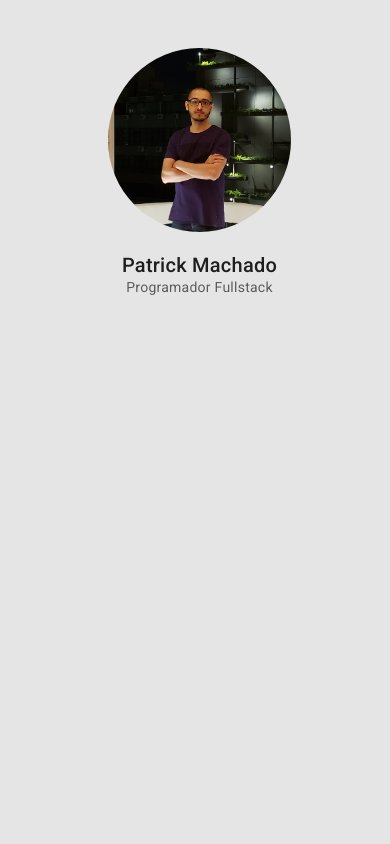
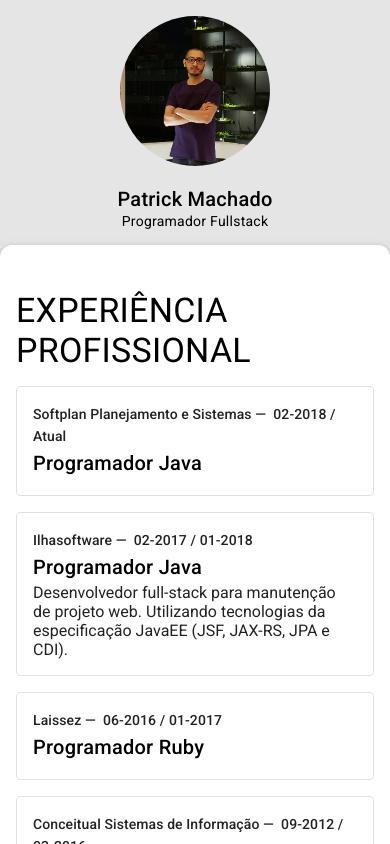
Before and after one commit to p1Machado/cv, a website: page index.html in a window 390 px wide. Drawn offline with Linux system fonts and the light colour scheme.

Commit message:
Mobile first

```diff
--- a/index.html
+++ b/index.html
@@ -6,20 +6,30 @@
     <meta name="viewport" content="width=device-width, initial-scale=1" />
     <link rel="shortcut icon" href="favicon.ico" />
     <!-- import Material Icons from Google Fonts -->
-    <link rel="stylesheet" href="https://fonts.googleapis.com/icon?family=Material+Icons" />
-    <link href="https://fonts.googleapis.com/css?family=Roboto+Mono|Roboto:900i" rel="stylesheet" />
-    <link href="https://fonts.googleapis.com/css?family=Roboto:300,400,500" rel="stylesheet" />
+    <link
+      rel="stylesheet"
+      href="https://fonts.googleapis.com/icon?family=Material+Icons"
+    />
+    <link
+      href="https://fonts.googleapis.com/css?family=Roboto+Mono|Roboto:900i"
+      rel="stylesheet"
+    />
+    <link
+      href="https://fonts.googleapis.com/css?family=Roboto:300,400,500"
+      rel="stylesheet"
+    />
     <!-- import the Material stylesheet -->
     <link rel="stylesheet" href="bundle.css" />
   </head>
   <body class="mdc-typography">
-    <aside class="my-drawer mdc-drawer">
-      <div class="my-drawer__header mdc-drawer__header">
+    <!-- <aside class="my-drawer mdc-drawer"> -->
+    <aside class="my-drawer">
+      <div>
         <img class="my-avatar" src="me.jpeg" />
         <h3 class="mdc-drawer__title">Patrick Machado</h3>
         <h6 class="mdc-drawer__subtitle">Programador Fullstack</h6>
       </div>
-      <div class="mdc-drawer__content">
+      <div>
         <!-- <p
           class="mdc-typography--body1"
           style="margin-inline-start: auto; margin-inline-end: auto; text-align: justify; max-width: 20em;"
@@ -36,27 +46,37 @@
         </p> -->
       </div>
     </aside>
-    <div class="resume-body mdc-drawer-app-content">
+    <div class="my-content mdc-drawer-app-content">
+      <div class="my-content__wrapper">
         <template id="experienceSectionTemplate">
           <div class="experience-item mdc-card mdc-card--outlined">
             <div class="mdc-card__primary-action" tabindex="0">
               <div style="padding: 1em;">
-              <h3 class="topic-secondary mdc-typography mdc-typography--subtitle2">
-                <span id="companyName"></span> &#8212;&nbsp; <span id="experiencePeriod"></span>
+                <h3
+                  class="topic-secondary mdc-typography mdc-typography--subtitle2"
+                >
+                  <span id="companyName"></span> &#8212;&nbsp;
+                  <span id="experiencePeriod"></span>
                 </h3>
-              <h2 id="experienceTitle" class="topic-primary mdc-typography mdc-typography--headline6"></h2>
+                <h2
+                  id="experienceTitle"
+                  class="topic-primary mdc-typography mdc-typography--headline6"
+                ></h2>
                 <p id="experienceDetail" class="topic-detail"></p>
               </div>
             </div>
           </div>
         </template>
         <section id="professionalExperiencesSection" class="mdc-layout-grid">
-        <span class="topic-title mdc-typography--headline4">EXPERIÊNCIA PROFISSIONAL</span>
+          <span class="topic-title mdc-typography--headline4"
+            >EXPERIÊNCIA PROFISSIONAL</span
+          >
         </section>
         <section id="educationExperiencesSection" class="mdc-layout-grid">
           <span class="topic-title mdc-typography--headline4">EDUCAÇÃO</span>
         </section>
       </div>
+    </div>
     <script src="bundle.js" async></script>
   </body>
 </html>
--- a/my-layout.scss
+++ b/my-layout.scss
@@ -1,7 +1,7 @@
+@import "@material/card/mdc-card";
+@import "@material/elevation/mdc-elevation";
 @import "@material/layout-grid/mdc-layout-grid";
 @import "@material/typography/mdc-typography";
-@import "@material/elevation/mdc-elevation";
-@import "@material/card/mdc-card";
 
 html,
 body {
@@ -9,38 +9,57 @@ body {
 }
 
 body {
+  margin: 0;
+  background: $my-theme-drawer-background;
+
   display: flex;
-  margin: 0;
+  flex-direction: column;
+
+  @media (min-width: mdc-layout-grid-breakpoint-min(desktop)) {
+    flex-direction: row;
+  }
 }
 
 .my-drawer {
-  width: 400px;
-  height: auto;
-  z-index: 0;
-  background: $my-theme-drawer-background;
+  position: relative;
+  text-align: center;
+  margin: auto {
+    top: 1em;
+    bottom: 1em;
+  }
 
-  .my-drawer__header {
-    margin-top: 3em;
-    text-align: center;
+  .my-avatar {
+    max-height: 150px;
+    border-radius: 100%;
+    object-fit: cover;
+    object-position: top;
   }
 }
 
-.my-avatar {
-  width: 50%;
-  max-height: 400px;
-  border-radius: 100%;
-  object-fit: cover;
-  object-position: top;
-}
-
-.resume-body {
+.my-content {
   @include mdc-elevation(4);
 
-  width: 100%;
+  background: $mdc-theme-surface;
+  border-top-left-radius: 12px;
+  border-top-right-radius: 12px;
+
+  flex-grow: 1;
 
   display: block;
-  overflow: auto;
   z-index: 0;
+
+  overflow: hidden;
+
+  .my-content__wrapper {
+    height: 100%;
+    overflow: auto;
+  }
+
+  &::before {
+    display: block;
+    height: 12px;
+    content: "";
+  }
 }
 
 .experience-item {
```
Also changed, not shown: index copy.html (added, +62 -0 lines), bundle.css. Lines whose indentation alone changed are shown as unchanged.
